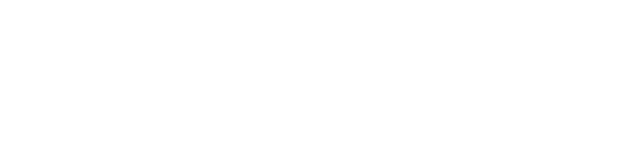
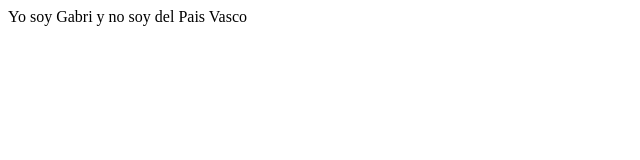
Before and after one commit to jocarsa/solucion1, a plain HTML site: page index.html in a window 1280 px wide. Shown: the whole page, without its empty margins (0-640 px from the left). Drawn offline with Linux system fonts and the light colour scheme.

Commit message:
Commit inicial de Gabri

```diff
--- a/index.html
+++ b/index.html
@@ -8,7 +8,7 @@
 		<!-- Aqui va a trabajar Raul -->
 
 		<!-- Aqui va a trabajar Gabri -->
-
+		Yo soy Gabri y no soy del Pais Vasco
 		<!-- Aqui va a trabajar Manu -->
 
 		<!-- Aqui va a trabajar Salva -->
```
